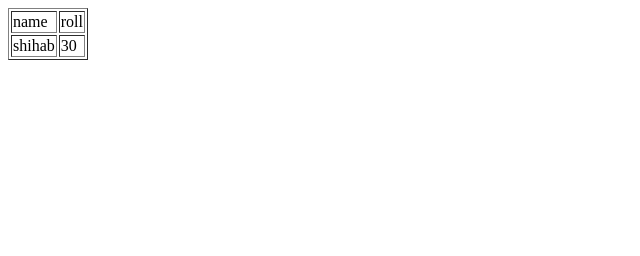
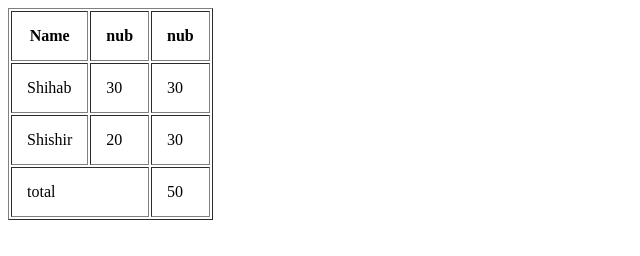
Before and after one commit to shihab518/html, a plain HTML site: page table.html in a window 1280 px wide. Shown: the whole page, without its empty margins (0-640 px from the left). Drawn offline with Linux system fonts and the light colour scheme.

Commit message:
table creat

```diff
--- a/table.html
+++ b/table.html
@@ -4,14 +4,24 @@
 <title>table</title>
 </head>
 <body>
- <table border = "1">
+ <table border = "1" cellpadding = "15" text-align ="center">
    <tr>
-       <td>name</td>
-       <td>roll</td>
+       <th>Name</th>
+       <th>nub</th>
+	   <th>nub</th>
    </tr>
    <tr>
-       <td>shihab</td>
+       <td>Shihab</td>
        <td>30</td>
+	    <td>30</td>
+   </tr>
+    <tr>
+       <td>Shishir</td>
+       <td>20</td>
+	    <td>30</td>
+   </tr> <tr>
+       <td colspan="2">total</td>
+       <td>50</td>
    </tr>
  </table>
 </body>
```
